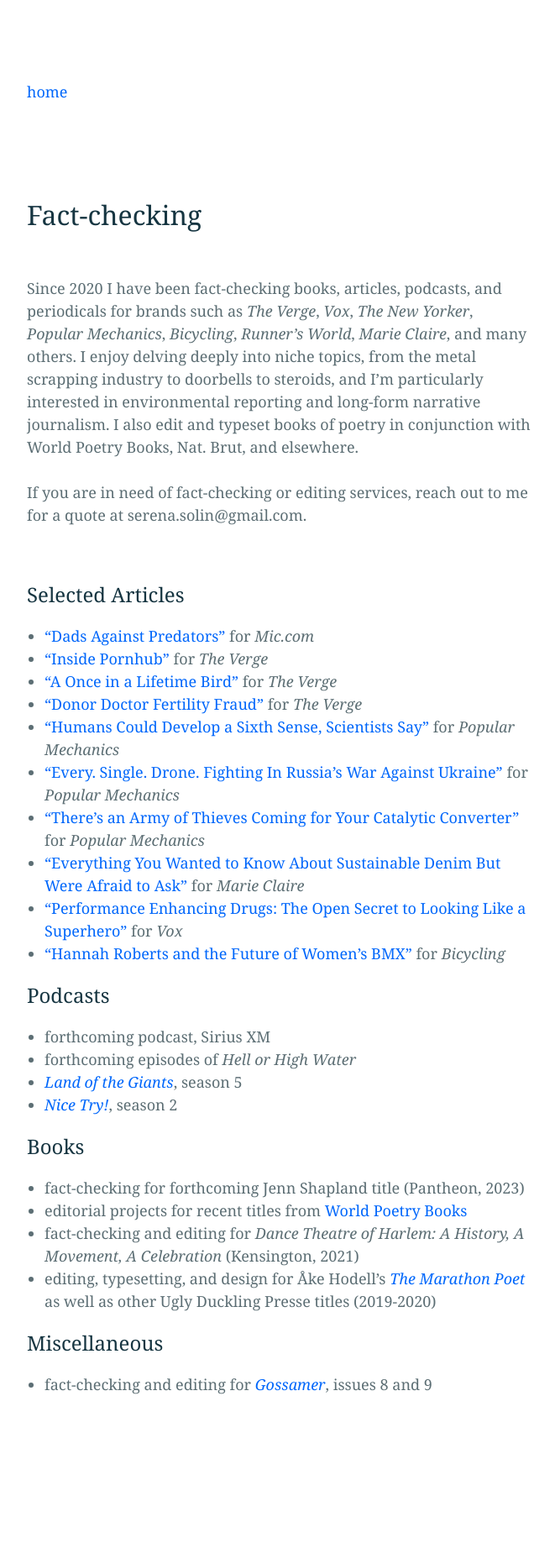
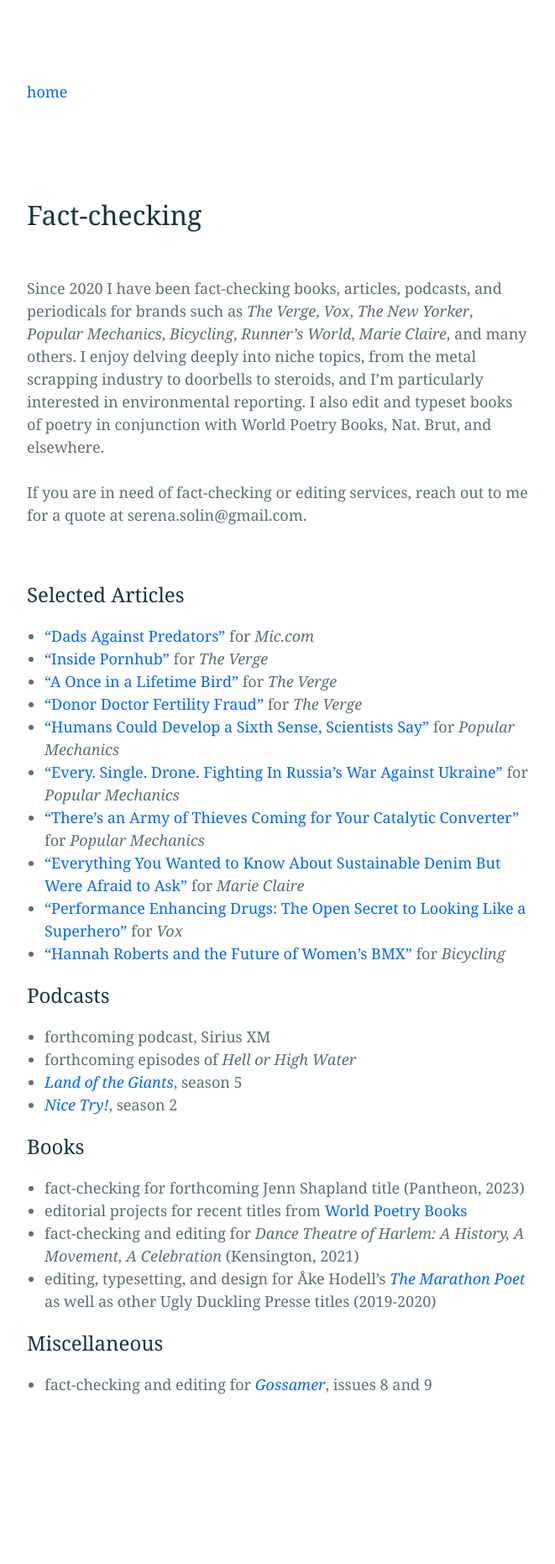
Before and after one commit to bliss-st/ss-website, a Jekyll site: the page built from factchecking.md, in a window 1280 px wide. Shown: the whole page at 84% size, without its empty margins (308-969 px from the left). Built offline with Jekyll 4.4.1, drawn with Linux system fonts in a browser that asks for light colours.

Commit message:
Update factchecking.md

```diff
--- a/factchecking.md
+++ b/factchecking.md
@@ -4,7 +4,7 @@
 permalink: /Factchecking/
 ---
 
-Since 2020 I have been fact-checking books, articles, podcasts, and periodicals for brands such as <em>The Verge</em>, <em>Vox</em>, <em>The New Yorker</em>, <em>Popular Mechanics</em>, <em>Bicycling</em>, <em>Runner's World</em>, <em>Marie Claire</em>, and many others. I enjoy delving deeply into niche topics, from the metal scrapping industry to doorbells to steroids, and I'm particularly interested in environmental reporting and long-form narrative journalism. I also edit and typeset books of poetry in conjunction with World Poetry Books, Nat. Brut, and elsewhere.<br><br>If you are in need of fact-checking or editing services, reach out to me for a quote at serena.solin@gmail.com.
+Since 2020 I have been fact-checking books, articles, podcasts, and periodicals for brands such as <em>The Verge</em>, <em>Vox</em>, <em>The New Yorker</em>, <em>Popular Mechanics</em>, <em>Bicycling</em>, <em>Runner's World</em>, <em>Marie Claire</em>, and many others. I enjoy delving deeply into niche topics, from the metal scrapping industry to doorbells to steroids, and I'm particularly interested in environmental reporting. I also edit and typeset books of poetry in conjunction with World Poetry Books, Nat. Brut, and elsewhere.<br><br>If you are in need of fact-checking or editing services, reach out to me for a quote at serena.solin@gmail.com.
 
 <br>
 
```
